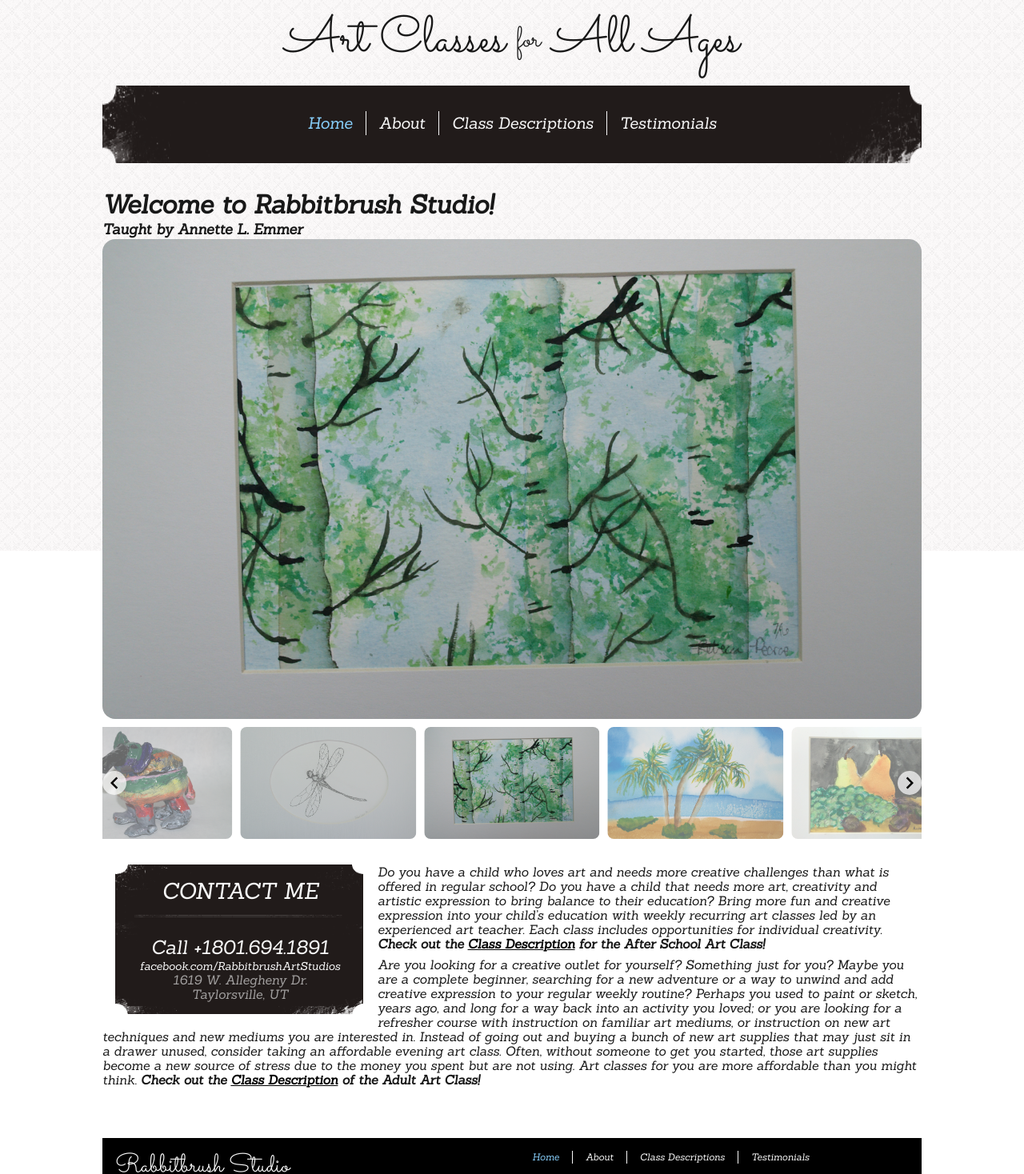
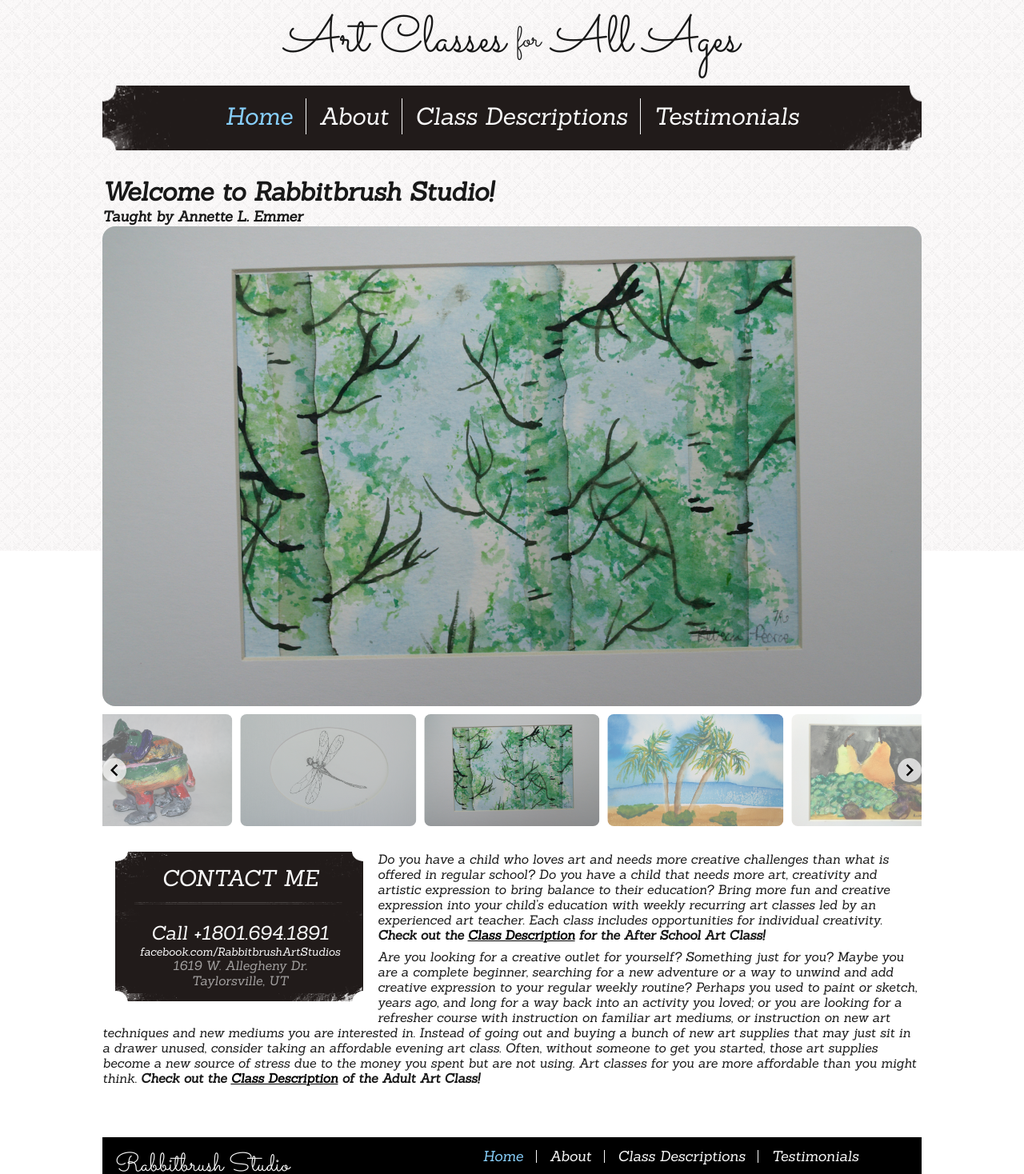
Before and after one commit to wksnders/RabbitbrushWebsite, a Vue app: page / in a window 1280 px wide. Shown: the part 111-1579 px from the top of the page at 80% size. Built offline with nearby package versions, Linux system fonts and the light colour scheme.

Commit message:
formatting and fixed facebook link

```diff
--- a/src/App.vue
+++ b/src/App.vue
@@ -122,6 +122,15 @@ nav a:first-of-type {
 }
 
 @media (min-width: 1000px) {
-
+  nav {
+	  margin-top: 1.5rem;
+	  font-size: 26px;
+  }
+}
+@media (min-width: 1200px) {
+  nav {
+	  margin-top: 1rem;
+	  font-size: 30px;
+  }
 }
 </style>
--- a/src/assets/main.css
+++ b/src/assets/main.css
@@ -32,7 +32,7 @@ article{
   }
   p{
 	font-size: 16px;
-	line-height: 18px;
+	line-height: 19px;
   }
 }
 
--- a/src/components/Footer.vue
+++ b/src/components/Footer.vue
@@ -6,7 +6,7 @@
     <div class="footer-container">
       <div class="row">
         <h1><span class="editor_footer_script">Rabbitbrush Studio</span></h1>
-			  <nav>
+			  <nav class="footer-nav">
 			  	<RouterLink to="/">Home</RouterLink>
 			  	<RouterLink to="/about-me">About</RouterLink>
 			  	<RouterLink to="/class-descriptions">Class Descriptions</RouterLink>
@@ -60,7 +60,7 @@ footer{
 }
 
 
-nav {
+.footer-nav {
   width: 100%;
   vertical-align:middle;
 	font-size: 12px;
@@ -71,21 +71,21 @@ nav {
   display: inline-block;
 }
 
-nav a.router-link-exact-active {
+.footer-nav a.router-link-exact-active {
 	color: lightskyblue;
 }
 
-nav a.router-link-exact-active:hover {
+.footer-nav a.router-link-exact-active:hover {
 	background-color: transparent;
 }
 
-nav a {
+.footer-nav a {
 	display: inline-block;
 	padding: 0 .6rem;
 	border-left: 1px solid var(--color-box-heading);
 }
 
-nav a:first-of-type {
+.footer-nav a:first-of-type {
 	border: 0;
 }
 
@@ -94,7 +94,7 @@ nav a:first-of-type {
     display: flex;
     justify-content: space-between;
   }
-  nav {
+  .footer-nav {
     width: 60%;
     margin-bottom: 0;
   }
@@ -112,7 +112,8 @@ nav a:first-of-type {
 }
 
 @media (min-width: 1000px) {
-  nav a {
+  .footer-nav a {
+    font-size: 18px;
 	  padding: 0 1rem;
   }
 }
--- a/src/views/HomeView.vue
+++ b/src/views/HomeView.vue
@@ -109,7 +109,7 @@ const images = Array.from({ length: 5 }, (_, index) => ({
             <div class="contact-details">
               <div>
                 <h3 class="contact">Call +1801.694.1891</h3>
-                <a class="contact" href="facebook.com/RabbitbrushArtStudios">facebook.com/RabbitbrushArtStudios</a>
+                <a class="contact" href="https://www.facebook.com/RabbitbrushArtStudios" referrerpolicy="no-referrer" target="_blank" alt="Facebook page(Opens in new tab)">facebook.com/RabbitbrushArtStudios</a>
                 <p class="soft">1619 W. Allegheny Dr.</p>
                 <p class="soft">Taylorsville, UT</p>
               </div>
```
